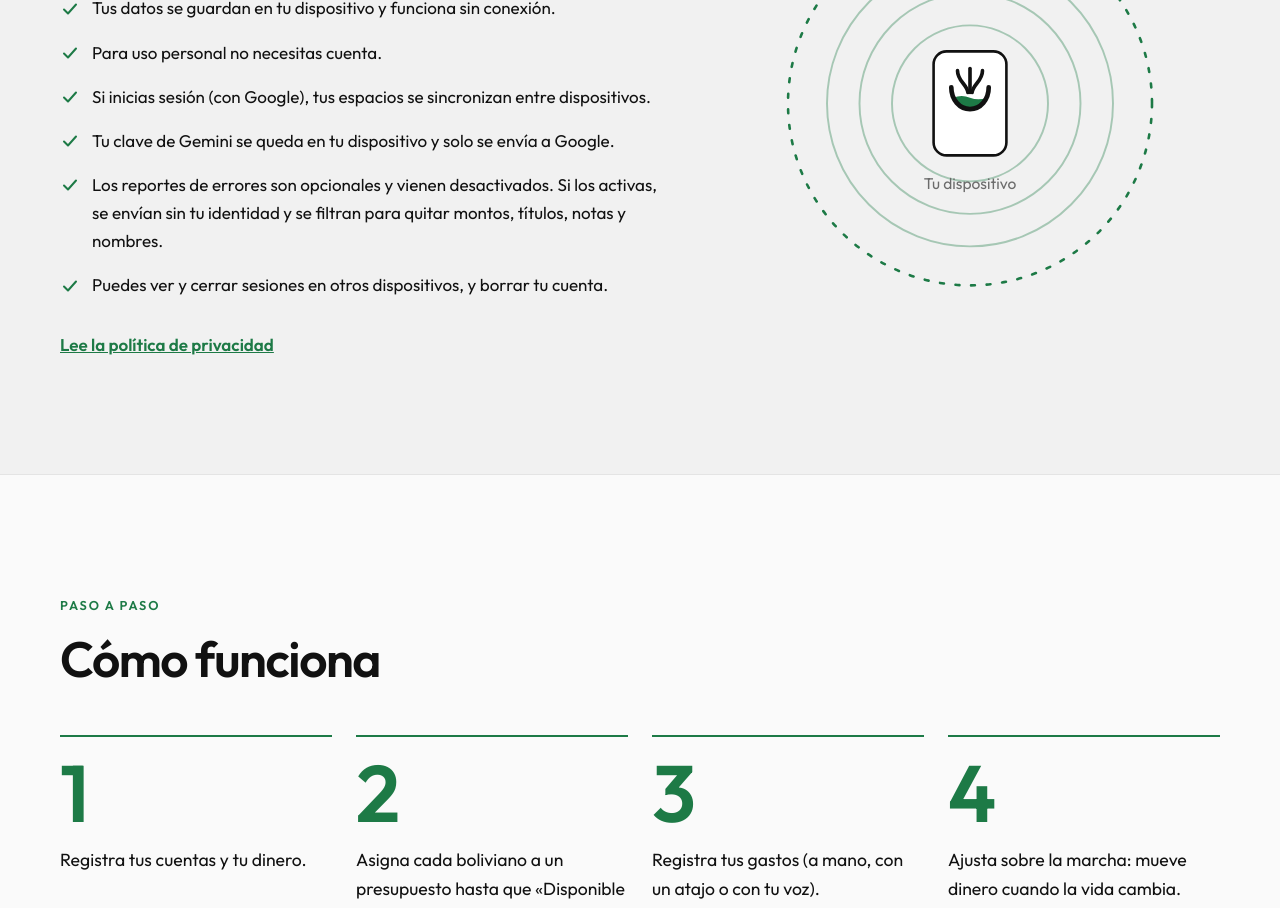
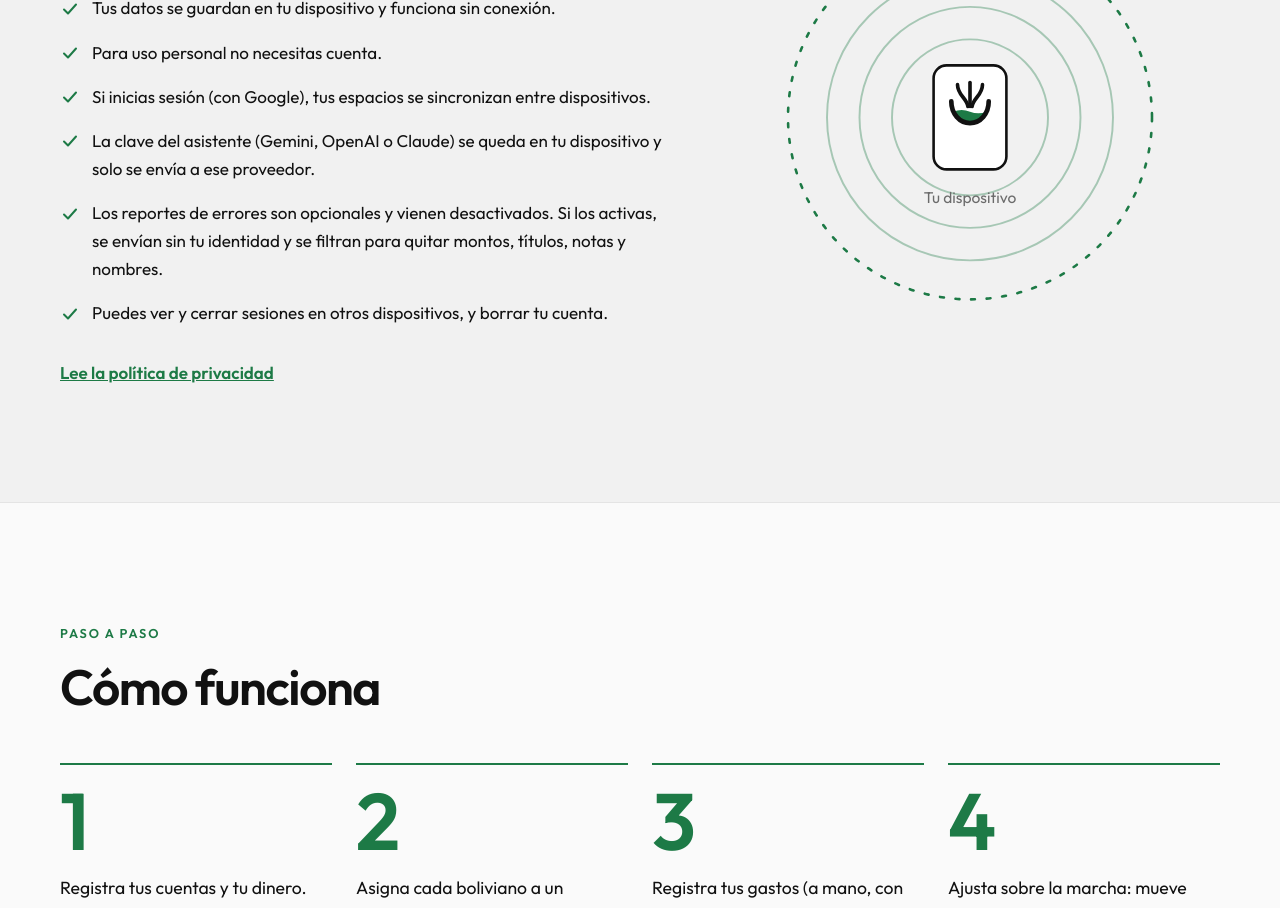
Before and after one commit to Cordelia242/cuenca-sitio, a Vue app in the folder landing/: page / in a window 1280 px wide. Shown: the part 3560-4468 px from the top of the page. Built offline with nearby package versions, Linux system fonts and the light colour scheme.

Commit message:
fix(guia): precisar Sentry, registros de conexión y copias de seguridad en la política
Ajusta también la línea de la landing sobre la clave del asistente.

```diff
--- a/landing/src/components/PrivacySection.vue
+++ b/landing/src/components/PrivacySection.vue
@@ -5,7 +5,7 @@ const points = [
   'Tus datos se guardan en tu dispositivo y funciona sin conexión.',
   'Para uso personal no necesitas cuenta.',
   'Si inicias sesión (con Google), tus espacios se sincronizan entre dispositivos.',
-  'Tu clave de Gemini se queda en tu dispositivo y solo se envía a Google.',
+  'La clave del asistente (Gemini, OpenAI o Claude) se queda en tu dispositivo y solo se envía a ese proveedor.',
   'Los reportes de errores son opcionales y vienen desactivados. Si los activas, se envían sin tu identidad y se filtran para quitar montos, títulos, notas y nombres.',
   'Puedes ver y cerrar sesiones en otros dispositivos, y borrar tu cuenta.',
 ]
```
Also changed, not shown: 1 other file (tests, documents, lock files or other folders).
